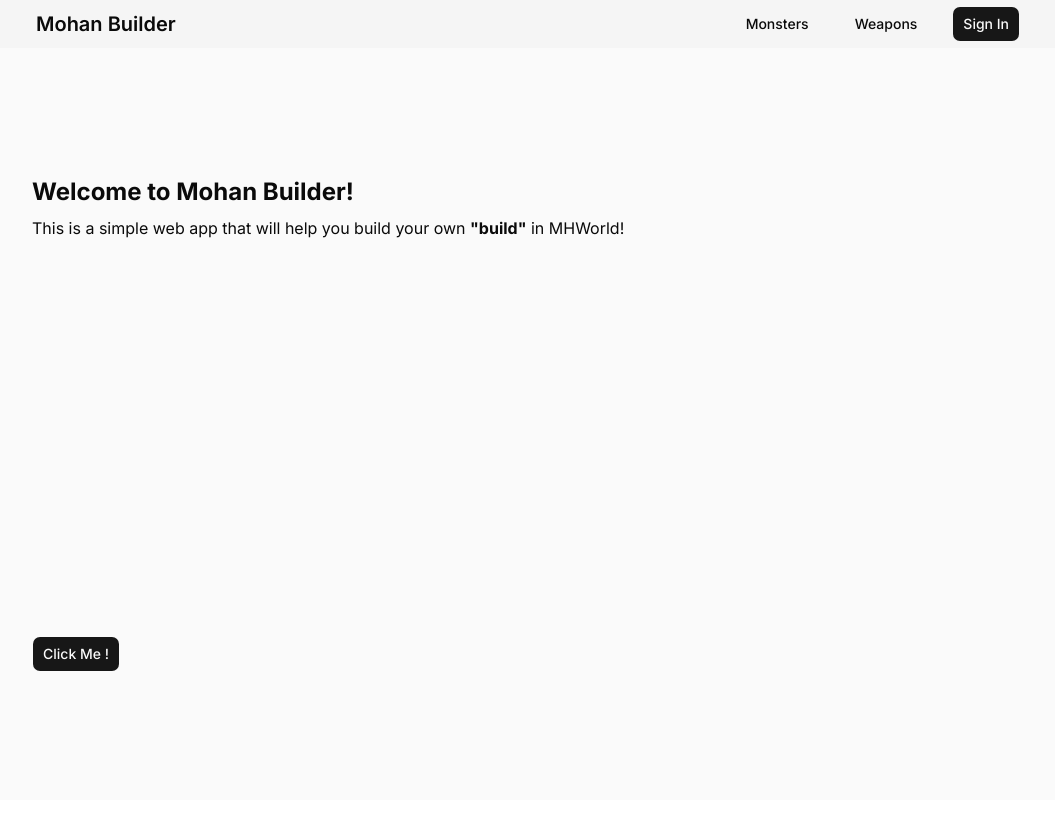
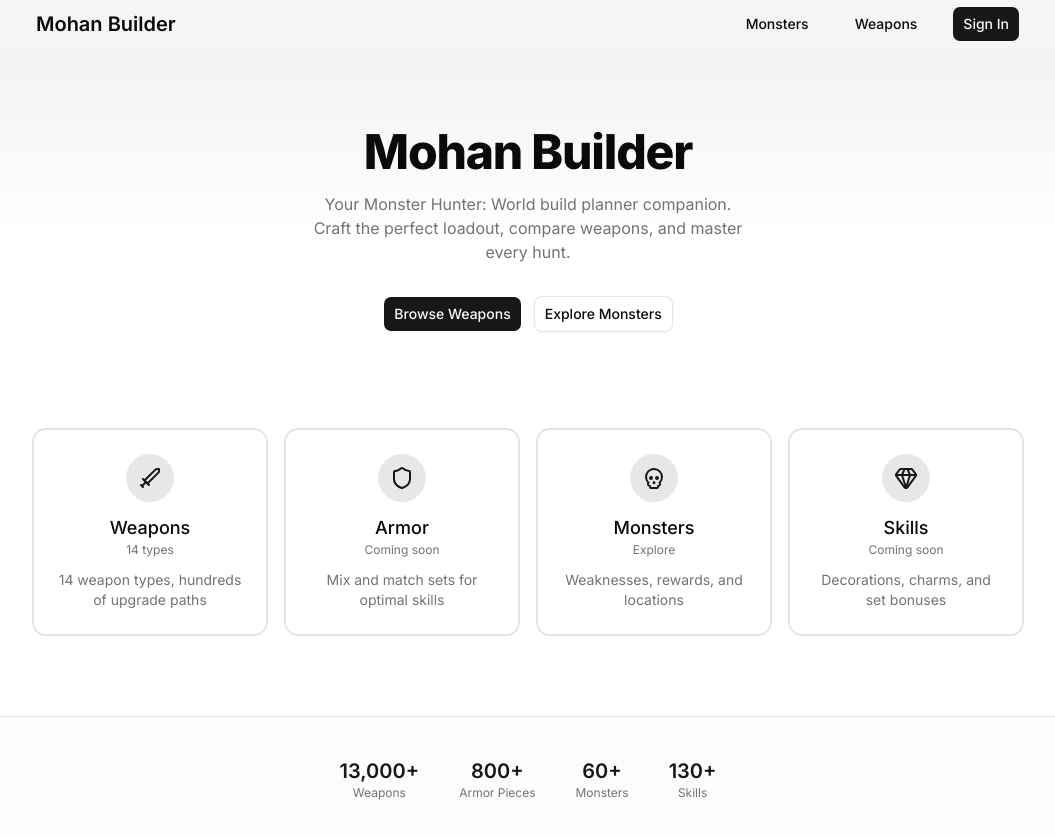
Before and after one commit to mtaufikbaskoro/mohan-builder, a Next.js app: page / in a window 1280 px wide. Shown: the top 836 px of the page, without its empty margins (112-1167 px from the left). Before the commit the page ends 800 px from the top, so only its background shows below. Built offline with nearby package versions, Linux system fonts and the light colour scheme.

Commit message:
create an ui for homepage about the project

```diff
--- a/app/page.tsx
+++ b/app/page.tsx
@@ -1,18 +1,85 @@
-import { Button } from "@/components/ui/button";
-import Typography from "@/components/shared/typography";
-import Navbar from "@/components/common/navbar";
+import { Sword, Shield, Skull, Gem } from "lucide-react"
+import { Button } from "@/components/ui/button"
+import Typography from "@/components/shared/typography"
+import FeatureCard from "@/components/shared/feature-card"
+import Navbar from "@/components/common/navbar"
+import Link from "next/link"
 
 export default function Home() {
   return (
-    <div className="flex flex-col flex-1 items-center justify-center bg-zinc-50 font-sans dark:bg-black">
+    <div className="flex flex-col flex-1 items-center bg-background">
       <Navbar />
-      <main className="flex flex-1 w-full max-w-5xl flex-col items-center justify-between py-32 px-4 dark:bg-black sm:items-start">
-        <div className="flex flex-col items-start justify-center gap-2">
-          <Typography variant="h1">Welcome to Mohan Builder!</Typography>
-          <Typography variant="h4">This is a simple web app that will help you build your own <span className="font-bold">&quot;build&quot;</span> in MHWorld!</Typography>
+      {/* Hero */}
+      <section className="relative flex w-full flex-col items-center justify-center overflow-hidden bg-gradient-to-b from-primary/5 via-background to-background px-4 pb-24 pt-20">
+        <div className="absolute inset-0 bg-[radial-gradient(ellipse_at_top,_var(--tw-gradient-stops))] from-primary/5 via-transparent to-transparent" />
+        <div className="relative z-10 flex max-w-2xl flex-col items-center gap-4 text-center">
+          <Typography variant="h1" className="text-4xl font-extrabold tracking-tight sm:text-5xl">
+            Mohan Builder
+          </Typography>
+          <Typography variant="h4" className="max-w-md text-muted-foreground">
+            Your Monster Hunter: World build planner companion. Craft the perfect loadout, compare weapons, and master every hunt.
+          </Typography>
+          <div className="mt-4 flex gap-3">
+            <Button>
+              <Link href="/weapons">Browse Weapons</Link>
+            </Button>
+            <Button variant="outline">
+              <Link href="/monsters">Explore Monsters</Link>
+            </Button>
+          </div>
         </div>
-        <Button>Click Me !</Button>
-      </main>
+      </section>
+
+      {/* Feature Cards */}
+      <section className="w-full max-w-5xl px-4 pb-20">
+        <div className="grid gap-4 sm:grid-cols-2 lg:grid-cols-4">
+          <FeatureCard
+            title="Weapons"
+            description="14 weapon types, hundreds of upgrade paths"
+            icon={Sword}
+            href="/weapons"
+            stat="14 types"
+          />
+          <FeatureCard
+            title="Armor"
+            description="Mix and match sets for optimal skills"
+            icon={Shield}
+            href="/armor"
+            stat="Coming soon"
+          />
+          <FeatureCard
+            title="Monsters"
+            description="Weaknesses, rewards, and locations"
+            icon={Skull}
+            href="/monsters"
+            stat="Explore"
+          />
+          <FeatureCard
+            title="Skills"
+            description="Decorations, charms, and set bonuses"
+            icon={Gem}
+            href="/skills"
+            stat="Coming soon"
+          />
+        </div>
+      </section>
+
+      {/* Stats Bar */}
+      <section className="w-full border-t border-border bg-muted/30 px-4 py-10">
+        <div className="mx-auto flex max-w-5xl flex-wrap items-center justify-center gap-x-10 gap-y-4">
+          {[
+            { label: "Weapons", value: "13,000+" },
+            { label: "Armor Pieces", value: "800+" },
+            { label: "Monsters", value: "60+" },
+            { label: "Skills", value: "130+" },
+          ].map(({ label, value }) => (
+            <div key={label} className="text-center">
+              <Typography variant="h2" className="text-primary">{value}</Typography>
+              <Typography variant="notes" className="text-muted-foreground">{label}</Typography>
+            </div>
+          ))}
+        </div>
+      </section>
     </div>
-  );
+  )
 }
--- /dev/null
+++ b/components/shared/feature-card.tsx
@@ -0,0 +1,40 @@
+import Link from "next/link"
+import { cn } from "@/lib/utils"
+import Typography from "./typography"
+import { type LucideIcon } from "lucide-react"
+
+type Props = {
+  title: string
+  description: string
+  icon: LucideIcon
+  href: string
+  stat?: string
+  className?: string
+}
+
+export default function FeatureCard({ title, description, icon: Icon, href, stat, className }: Props) {
+  return (
+    <Link
+      href={href}
+      className={cn(
+        "group flex flex-col items-center gap-3 rounded-xl border-2 border-border bg-card p-6 text-center transition-all hover:border-primary/30 hover:shadow-lg hover:-translate-y-0.5",
+        className
+      )}
+    >
+      <div className="flex size-12 items-center justify-center rounded-full bg-primary/10 transition-colors group-hover:bg-primary/20">
+        <Icon className="size-6 text-primary" />
+      </div>
+      <div>
+        <Typography variant="h3">{title}</Typography>
+        {stat && (
+          <Typography variant="notes" className="text-muted-foreground">
+            {stat}
+          </Typography>
+        )}
+      </div>
+      <Typography variant="p" className="text-muted-foreground">
+        {description}
+      </Typography>
+    </Link>
+  )
+}
```
